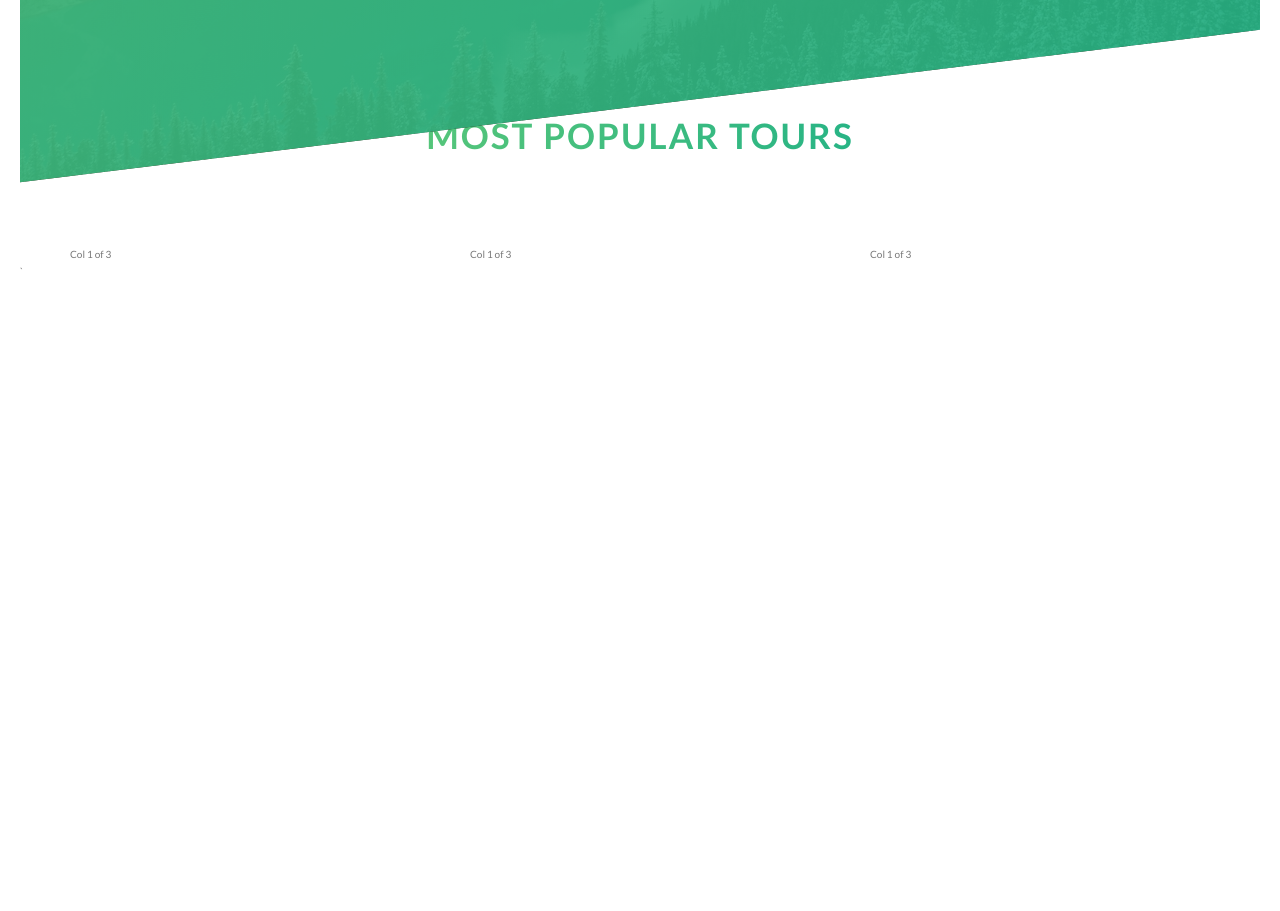
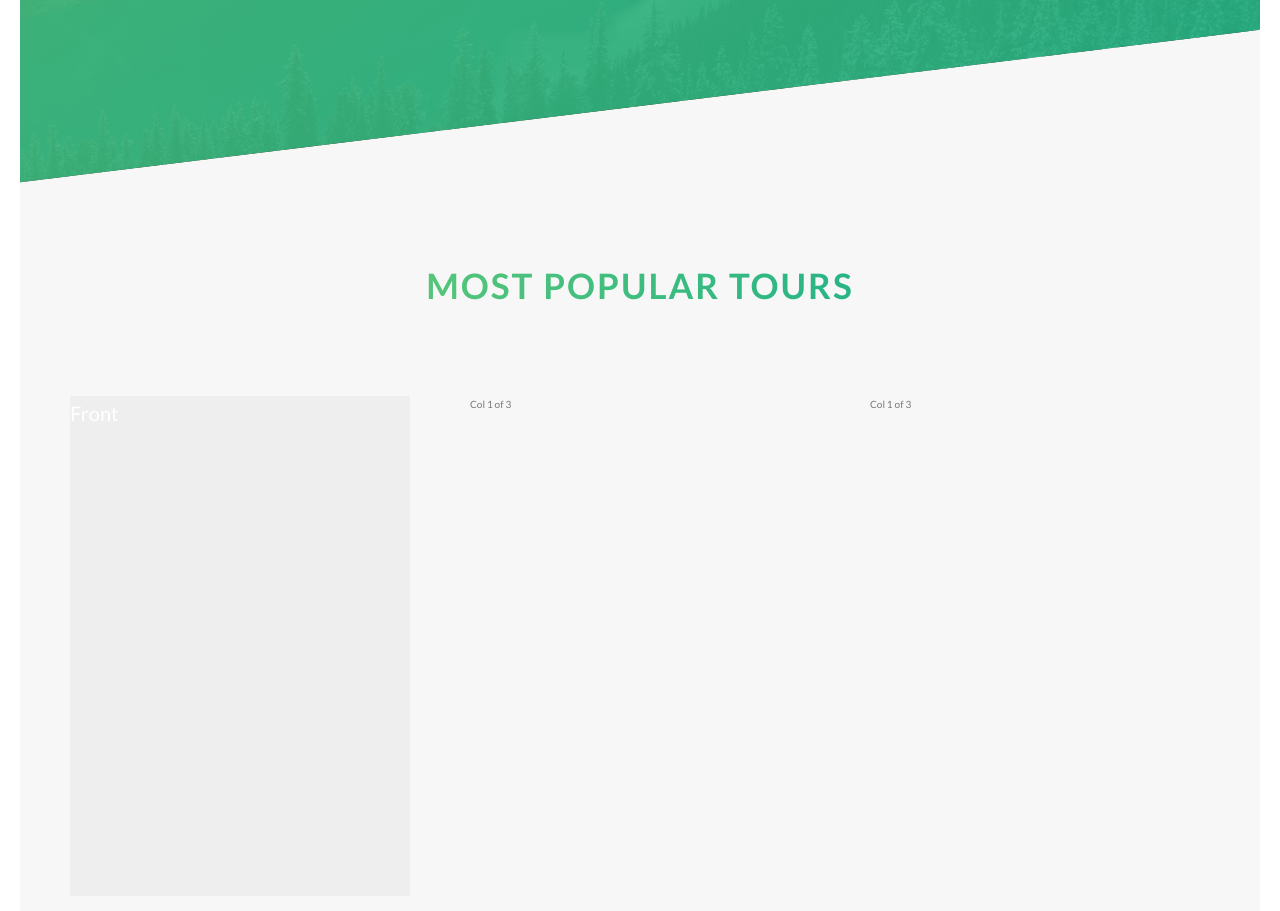
Before and after one commit to shifaligupta03/Natours, a website: page index.html in a window 1280 px wide. Shown: the part 2249-3160 px from the top of the page. Before the commit the page ends 2549 px from the top, so only its background shows below. Drawn offline with Linux system fonts and the light colour scheme.

Commit message:
tours section

```diff
--- a/index.html
+++ b/index.html
@@ -143,7 +143,15 @@
 
             <div class="row">
                 <div class="col-1-of-3">
-                    Col 1 of 3
+                    <div class="card">
+                        <div class="card__side card__side--front">
+                            Front
+                        </div>
+                        <div class="card__side card__side--back">
+                           back
+                        </div>
+
+                    </div>
                 </div>
 
                 <div class="col-1-of-3">
--- /dev/null
+++ b/sass/components/_card.scss
@@ -0,0 +1,36 @@
+.card{
+    perspective: 150rem;
+    -moz-perspective: 150rem;
+    position: relative;
+    height: 50rem;
+
+    &__side{
+        color:#fff;
+        font-size: 2rem;
+        height: 50rem;
+        transition: all .8s ease;
+        position: absolute;
+        top:0;
+        left: 0;
+        width: 100%;
+        backface-visibility: hidden;
+
+
+        &--front{
+            background-color:$color-white;
+        }
+
+        &--back{
+            background-color: green;
+            transform: rotateY(180deg);
+        }
+    }
+
+    &:hover &__side--front{
+        transform: rotateY(180deg);
+    }
+
+    &:hover &__side--back{
+        transform: rotateY(0);
+    }
+}
--- a/sass/main.scss
+++ b/sass/main.scss
@@ -9,6 +9,7 @@
 @import "base/utilities";
 
 @import "components/button";
+@import "components/card";
 @import "components/composition";
 @import "components/feature-box";
 
--- a/sass/pages/_home.scss
+++ b/sass/pages/_home.scss
@@ -19,3 +19,9 @@
         transform: skewY(7deg);
     }
 }
+
+.section-tours{
+    background-color: $color-gray-light-1;
+    padding: 25rem 0 50rem 0;
+    margin-top: -10rem;
+}
```
Also changed, not shown: css/style.css.
